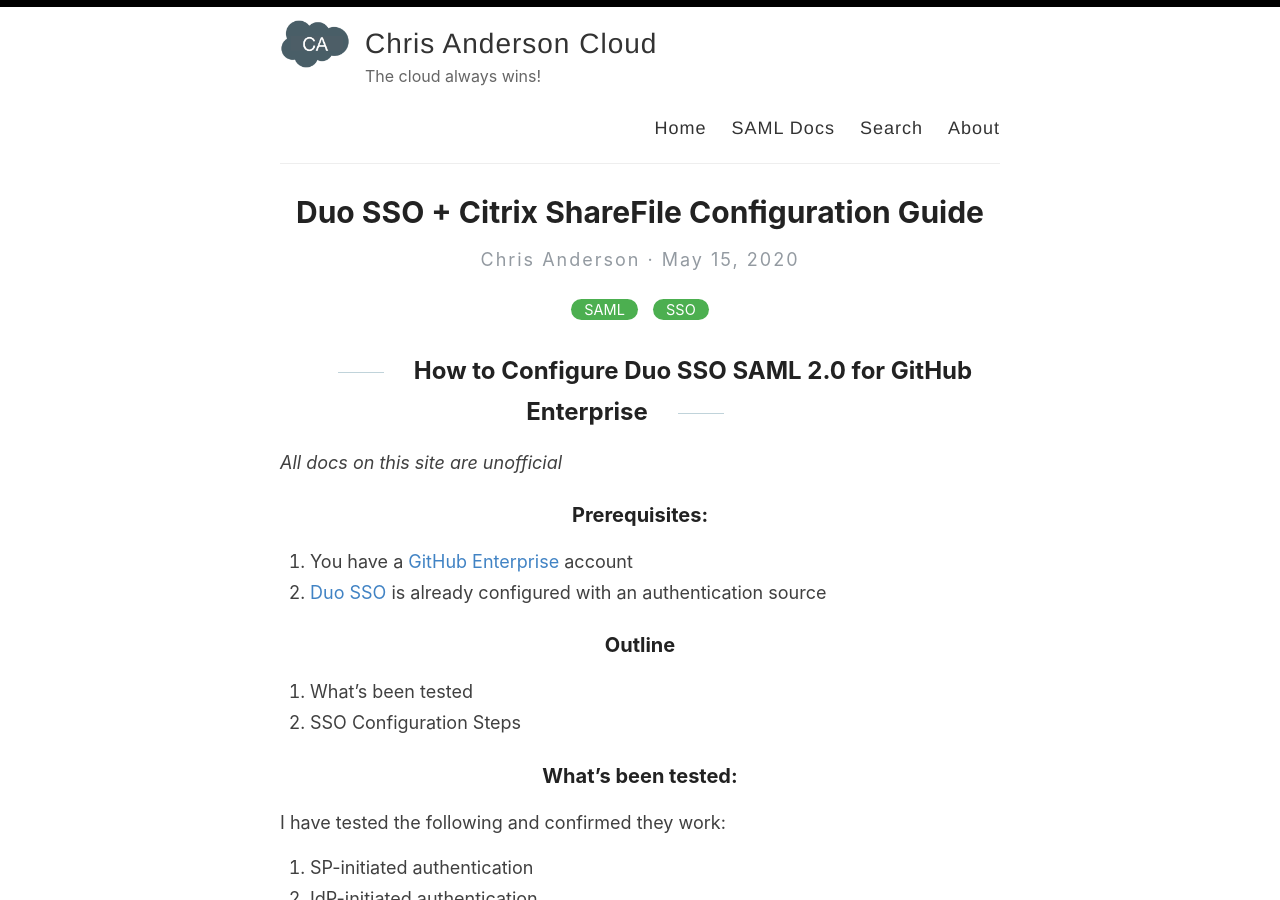
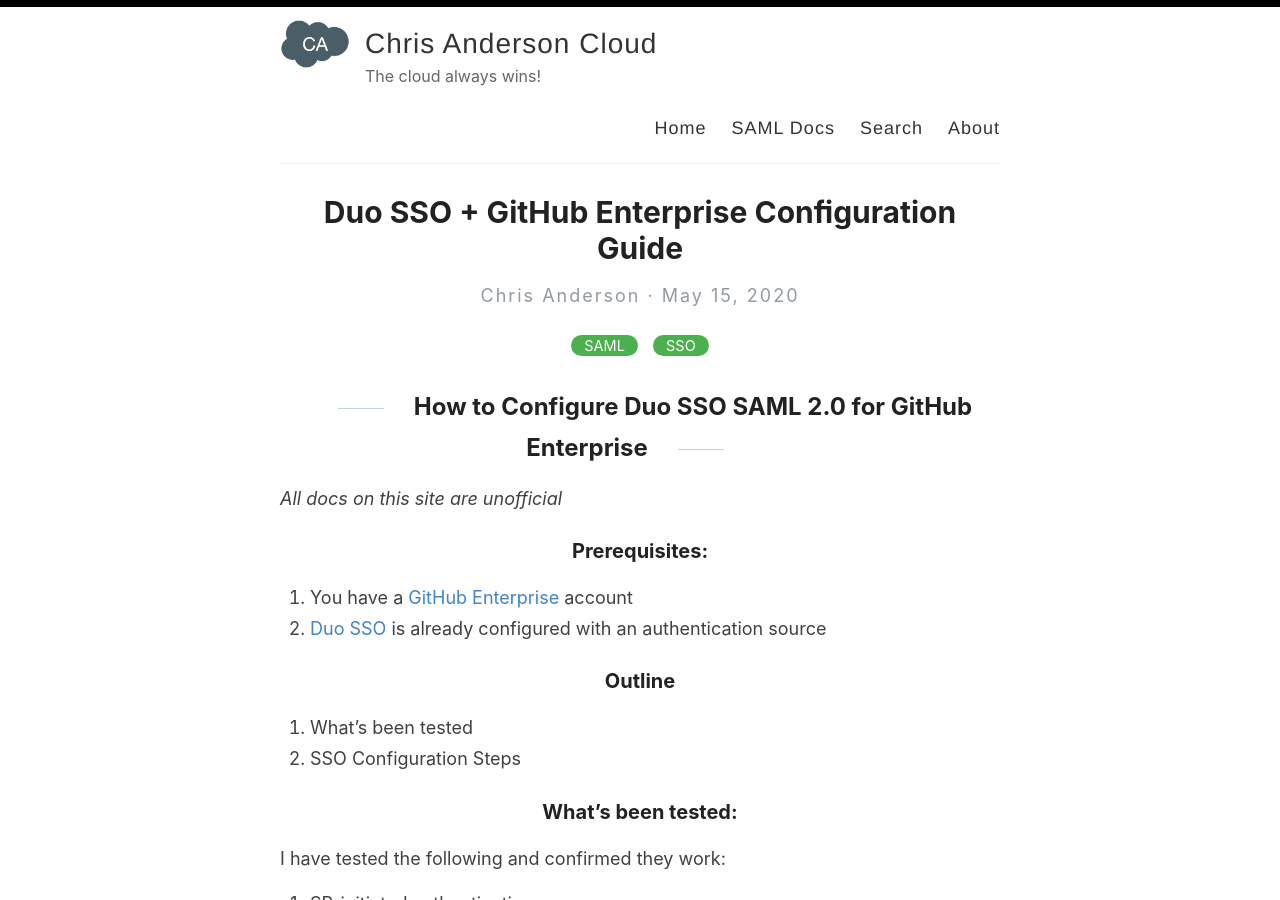
Before and after one commit to christophe81/christophe81.github.io, a Jekyll site: the page built from _posts/2020-5-15-Duo SSO-GitHub-Enterprise.md, in a window 1280 px wide and 900 px high. Built offline with Jekyll 4.4.1, drawn with Linux system fonts in a browser that asks for light colours; comment, search, counter and statistics services are not loaded.

Commit message:
Update 2020-5-15-Duo SSO-GitHub-Enterprise.md

```diff
--- a/_posts/2020-5-15-Duo SSO-GitHub-Enterprise.md
+++ b/_posts/2020-5-15-Duo SSO-GitHub-Enterprise.md
@@ -1,6 +1,6 @@
 ---
 layout: post
-title: Duo SSO + Citrix ShareFile Configuration Guide
+title: Duo SSO + GitHub Enterprise Configuration Guide
 categories: SAML SSO
 excerpt_separator: <!--more-->
 ---
```
